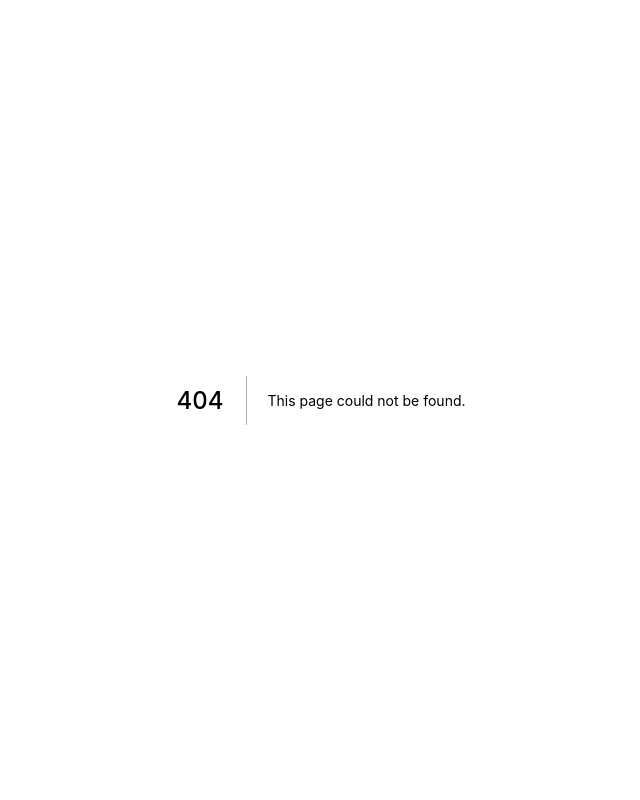
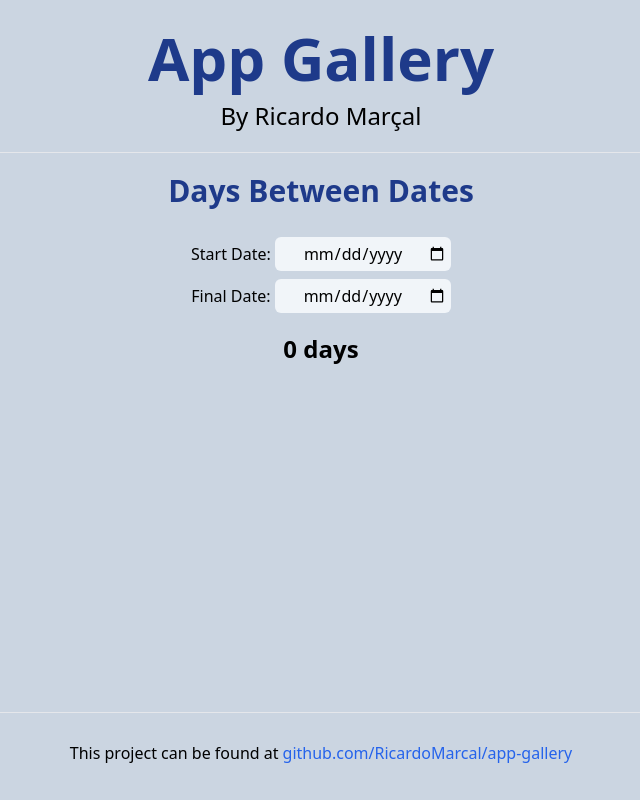
Before and after one commit to RicardoMarcal/app-gallery, a Next.js app: page /daysbetweendates in a window 1280 px wide. Before the commit this address had no page. Shown: the whole page, without its empty margins (319-959 px from the left). Built offline with nearby package versions, Linux system fonts and the light colour scheme.

Commit message:
days between dates app

```diff
--- /dev/null
+++ b/pages/daysbetweendates.tsx
@@ -0,0 +1,58 @@
+import type { NextPage } from 'next'
+import Head from 'next/head'
+import Link from 'next/link'
+import React, { useState } from 'react'
+import Footer from '../components/Footer'
+import Header from '../components/Header'
+
+const BinToDec: NextPage = () => {
+  const [days, setDays] = useState(0)
+
+  const handleCalc = () => {
+    const start = (new Date((document.getElementById('start') as HTMLInputElement)?.value)).getTime() || Date.now()
+    const final = (new Date((document.getElementById('final') as HTMLInputElement)?.value)).getTime() || Date.now()
+    let r = Math.floor((final-start)/1000/60/60/24)
+    setDays(r)
+  }
+
+  return (
+    <div className="flex min-h-screen flex-col items-center justify-center py-2 bg-slate-300">
+      <Head>
+        <title>Days Between Dates - App Gallery</title>
+        <link rel="icon" href="/favicon.ico" />
+      </Head>
+
+      <main className="flex w-full flex-1 flex-col items-center px-3 text-center">
+        <Header/>
+
+        <div className='flex flex-col items-center gap-2 py-5'>
+          <h2 className="text-3xl font-bold text-blue-900">Days Between Dates</h2>
+          <div>
+            <label htmlFor="start">Start Date: </label>
+            <input
+            type="date"
+            id="start"
+            onChange={handleCalc}
+            className="p-1 mt-5 w-44 text-center bg-slate-100 rounded-md"
+          />
+          </div>
+          <div>
+            <label htmlFor="final">Final Date: </label>
+            <input
+              type="date"
+              id="final"
+              onChange={handleCalc}
+              className="p-1 w-44 text-center bg-slate-100 rounded-md"
+            />
+          </div>
+          <p id="result" className='text-2xl mt-3 font-bold'>{days} days</p>
+        </div>
+
+      </main>
+
+      <Footer/>
+    </div>
+  )
+}
+
+export default BinToDec
--- a/pages/index.tsx
+++ b/pages/index.tsx
@@ -31,6 +31,9 @@ const Home: NextPage = () => {
           <Link href='/pomodoroclock'>
             <p className='p-2 rounded-md bg-blue-600 w-64 text-white cursor-pointer'>Pomodoro Clock</p>
           </Link>
+          <Link href='/daysbetweendates'>
+            <p className='p-2 rounded-md bg-blue-600 w-64 text-white cursor-pointer'>Days Between Dates</p>
+          </Link>
         </div>
 
       </main>
```
